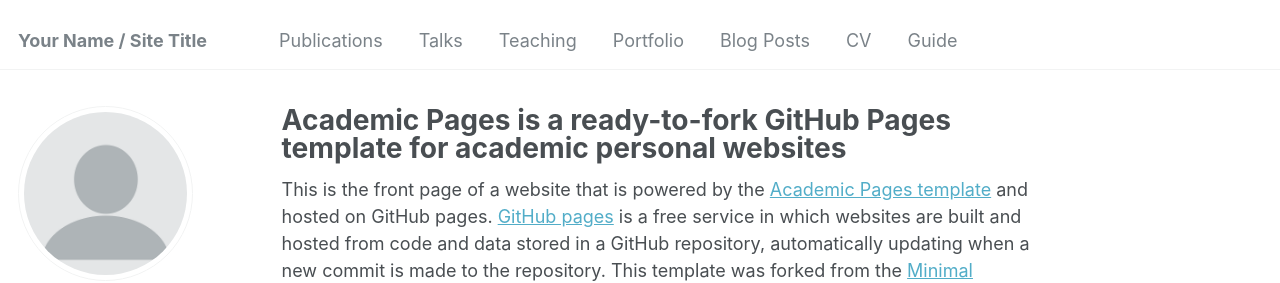
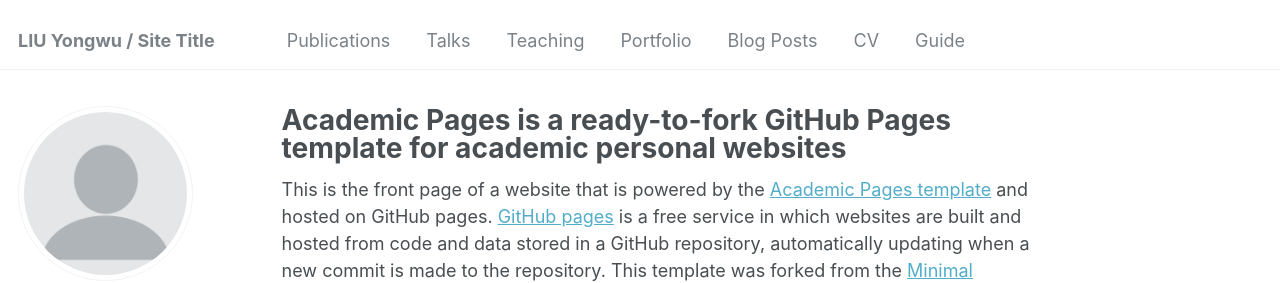
Before and after one commit to WillLiuyw/WillLiuyw.github.io, a Jekyll site: the page built from _pages/about.md, in a window 1280 px wide. Shown: the top 283 px of the page. Built offline with Jekyll 4.4.1, drawn with Linux system fonts in a browser that asks for light colours; some web fonts are replaced.

Commit message:
_config.yml

```diff
--- a/_config.yml
+++ b/_config.yml
@@ -8,7 +8,7 @@
 
 # Basic Site Settings
 locale                   : "en-US"
-title                    : "Your Name / Site Title"
+title                    : "LIU Yongwu / Site Title"
 title_separator          : "-"
 name                     : &name "Your Name"
 description              : &description "personal description"
```
